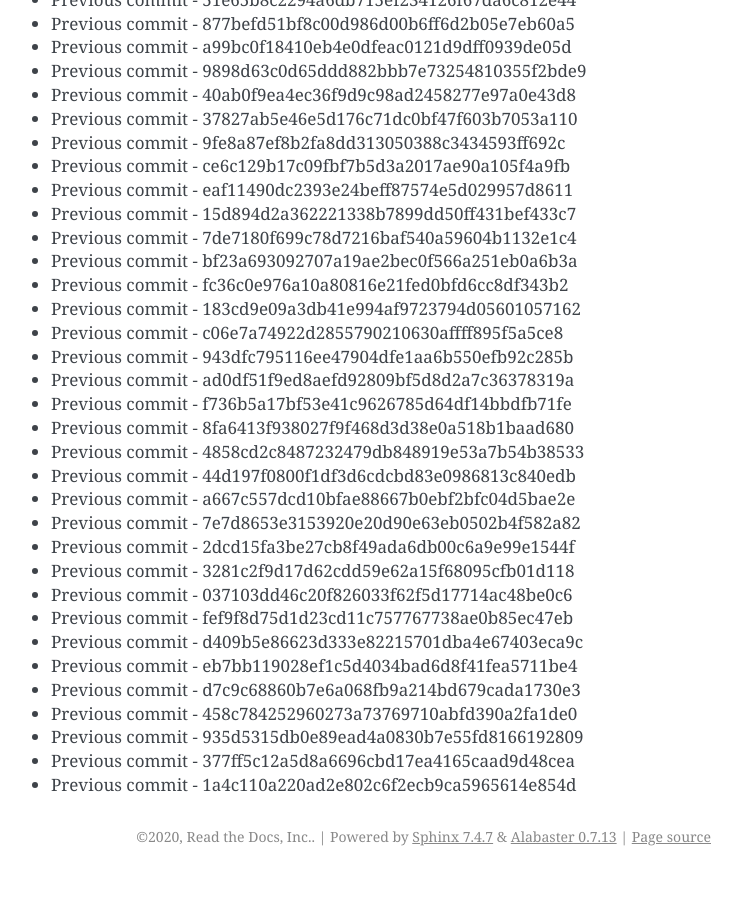
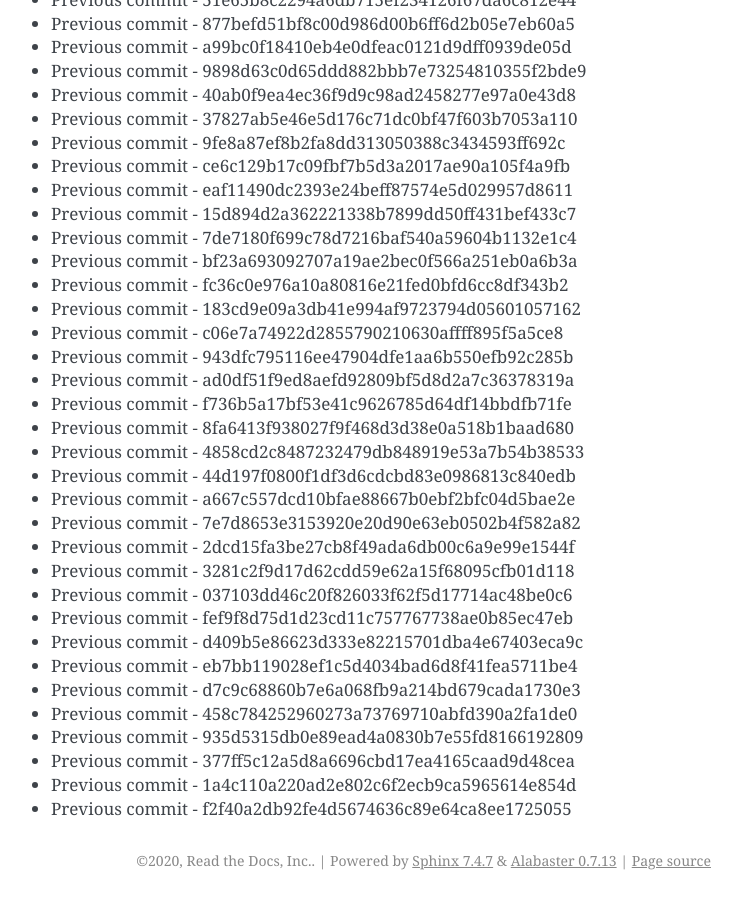
Before and after one commit to readthedocs/rtd-git-stresstest, a Sphinx documentation site: the page built from docs/updates.rst, in a window 1280 px wide and 900 px high, scrolled down 101269 px. Shown: the whole window, without its empty margins (399-1141 px from the left). Built offline with Sphinx 7.4.7, drawn with Linux system fonts in a browser that asks for light colours; before the commit the page ends 102145 px from its top, so only the background shows below that.

Commit message:
Generating commit from previous: f2f40a2db92fe4d5674636c89e64ca8ee1725055

```diff
--- a/docs/updates.rst
+++ b/docs/updates.rst
@@ -4287,3 +4287,4 @@ It can be tested for any performance characteristics.
 * Previous commit - 935d5315db0e89ead4a0830b7e55fd8166192809
 * Previous commit - 377ff5c12a5d8a6696cbd17ea4165caad9d48cea
 * Previous commit - 1a4c110a220ad2e802c6f2ecb9ca5965614e854d
+* Previous commit - f2f40a2db92fe4d5674636c89e64ca8ee1725055
```
